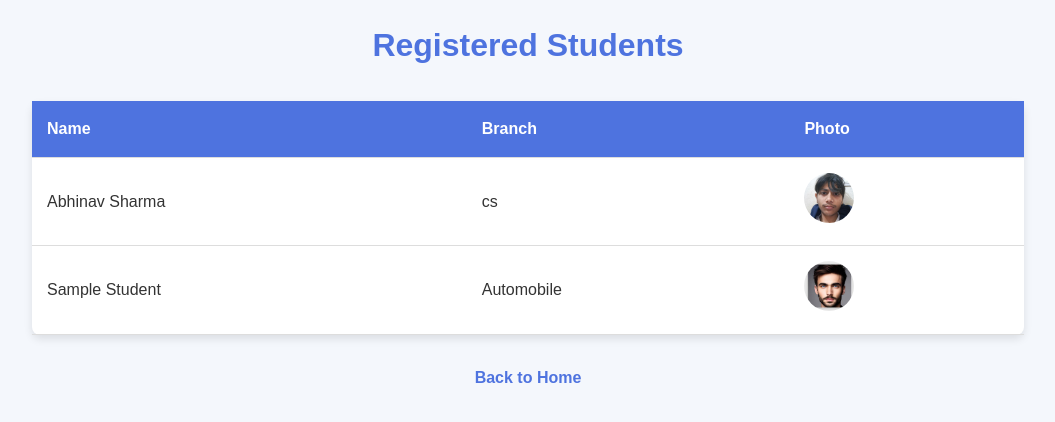
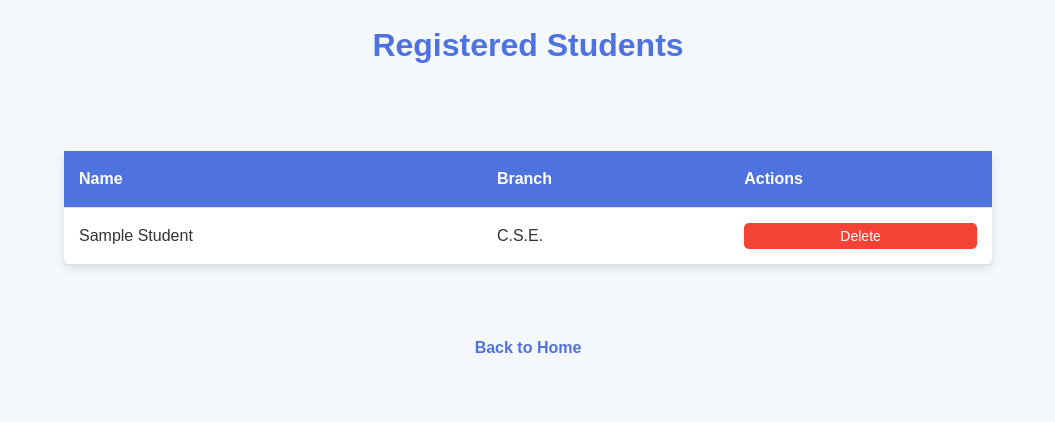
Before and after one commit to Abhinav-Sharmaaaa/Face-Recognition-Attendance-App, a Flask app: page /students in a window 1280 px wide. Shown: the top 422 px of the page, without its empty margins (112-1167 px from the left). Run offline with Flask 3, Linux system fonts and the light colour scheme; some libraries are stand-ins or nearby versions.

Commit message:
imgur integration and added option to delete a person

```diff
--- a/app.py
+++ b/app.py
@@ -6,10 +6,13 @@
 from apscheduler.schedulers.background import BackgroundScheduler
 from PIL import Image
 import io
+import pyimgur
 
 app = Flask(__name__)
 app.config['UPLOAD_FOLDER'] = './static/uploads'
 app.secret_key = 'your_secret_key'
+
+IMGUR_CLIENT_ID = '068bd6a3c24e96a'
 
 FACEPP_API_KEY = 'd3exJQVyMXEhVRT-imjnp-GOPetfs6x1'
 FACEPP_API_SECRET = 'pKC4ipn-73qLoaFD7fnK_t4jLjWKaM2q'
@@ -61,6 +64,15 @@
     img.save(compressed_image_path, optimize=True, quality=85)
     return compressed_image_path
 
+def upload_to_imgur(image_path):
+    im = pyimgur.Imgur(IMGUR_CLIENT_ID)
+    uploaded_image = im.upload_image(image_path)
+
+    # Print the response content to debug
+    print(uploaded_image)
+    return uploaded_image.link
+
+
 # Initialize files
 students = load_data(STUDENTS_FILE)
 attendance = load_data(ATTENDANCE_FILE)
@@ -102,6 +114,9 @@
         # Compress the image before uploading
         compressed_photo_path = compress_image(photo_path)
 
+        # Upload to Imgur
+        imgur_link = upload_to_imgur(compressed_photo_path)
+
         # Register face with Face++ API
         with open(compressed_photo_path, 'rb') as image_file:
             response = requests.post(
@@ -128,7 +143,7 @@
         )
 
         # Save student data
-        students[name] = {'branch': branch, 'photo': photo.filename, 'face_token': face_token}
+        students[name] = {'branch': branch, 'photo': imgur_link, 'face_token': face_token}
         save_data(STUDENTS_FILE, students)
 
         return redirect(url_for('index'))
@@ -153,6 +168,9 @@
 
             # Compress the image before uploading
             compressed_photo_path = compress_image(photo_path)
+
+            # Upload to Imgur
+            imgur_link = upload_to_imgur(compressed_photo_path)
 
             # Register face with Face++ API (update face token)
             with open(compressed_photo_path, 'rb') as image_file:
@@ -192,7 +210,7 @@
 
         # Update the student information
         student_data['branch'] = new_branch
-        student_data['photo'] = new_photo.filename if new_photo else student_data['photo']
+        student_data['photo'] = imgur_link if new_photo else student_data['photo']
         students[new_name] = student_data
         if new_name != name:
             del students[name]
@@ -203,7 +221,7 @@
 
     return render_template('edit_student.html', student=student_data)
 
-@app.route('/remove_student/<name>', methods=['GET'])
+@app.route('/remove_student/<name>', methods=['POST'])
 def remove_student(name):
     if name not in students:
         return "Student not found!", 404
@@ -223,7 +241,7 @@
 
     save_data(STUDENTS_FILE, students)
 
-    return redirect(url_for('index'))
+    return redirect(url_for('students_view'))
 
 @app.route('/attendance', methods=['GET', 'POST'])
 def attendance_view():
@@ -238,6 +256,9 @@
 
         # Compress the image before uploading
         compressed_photo_path = compress_image(photo_path)
+
+        # Upload to Imgur
+        imgur_link = upload_to_imgur(compressed_photo_path)
 
         # Detect face
         with open(compressed_photo_path, 'rb') as image_file:
--- a/attendance.json
+++ b/attendance.json
@@ -2,5 +2,9 @@
     "Abhinav Sharma": {
         "branch": "cs",
         "time": "2025-01-18 20:08:26"
+    },
+    "Random Person": {
+        "branch": "C.S.E.",
+        "time": "2025-01-19 16:41:21"
     }
 }
--- a/static/styles.css
+++ b/static/styles.css
@@ -117,12 +117,32 @@
     background-color: #f2f2f2;
 }
 
-/* Image styling for student photos */
-table td img {
-    width: 50px;
-    height: 50px;
-    object-fit: cover;
-    border-radius: 50%;
+/* Delete Button */
+.delete-button {
+    background-color: #f44336;
+    color: white;
+    padding: 5px 10px;
+    border: none;
+    border-radius: 5px;
+    cursor: pointer;
+    font-size: 14px;
+    display: inline-block;
+    margin: 0;
+}
+
+.delete-button:hover {
+    background-color: #e53935;
+}
+
+td {
+    position: relative;
+}
+
+/* Ensure the form doesn't add extra margin or padding */
+td form {
+    display: inline;
+    margin: 0;
+    padding: 0;
 }
 
 /* Attendance page */
--- a/students.json
+++ b/students.json
@@ -1,12 +1,7 @@
 {
-    "Abhinav Sharma": {
-        "branch": "cs",
-        "photo": "resized_image.jpg",
-        "face_token": "39e9abebeed1de027cc8fd7bf2681326"
-    },
     "Sample Student": {
-        "branch": "Automobile",
-        "photo": "OIP.jpeg",
-        "face_token": "fac0676d0bdbe9be714f2918851ca999"
+        "branch": "C.S.E.",
+        "photo": "https://i.imgur.com/xdr3kfn.jpeg",
+        "face_token": "b0d86632a0b43007c6d8e9ba77cc5725"
     }
 }
--- a/templates/students.html
+++ b/templates/students.html
@@ -8,12 +8,13 @@
 </head>
 <body>
     <h1>Registered Students</h1>
+    <div class="container">
         <table>
             <thead>
                 <tr>
                     <th>Name</th>
                     <th>Branch</th>
-                <th>Photo</th>
+                    <th>Actions</th>
                 </tr>
             </thead>
             <tbody>
@@ -21,11 +22,16 @@
                 <tr>
                     <td>{{ name }}</td>
                     <td>{{ data['branch'] }}</td>
-                <td><img src="{{ url_for('static', filename='uploads/' + data['photo']) }}" alt="Student Photo"></td>
+                    <td>
+                        <form action="{{ url_for('remove_student', name=name) }}" method="post" style="display:inline;">
+                            <button class="delete-button" type="submit">Delete</button>
+                        </form>
+                    </td>
                 </tr>
                 {% endfor %}
             </tbody>
         </table>
+    </div>
     <a href="/">Back to Home</a>
 </body>
 </html>
```
Also changed, not shown: static/uploads/OIP (1).jpeg (added), static/uploads/OIP (1)_compressed.jpeg (added). Lines whose indentation alone changed are shown as unchanged.
